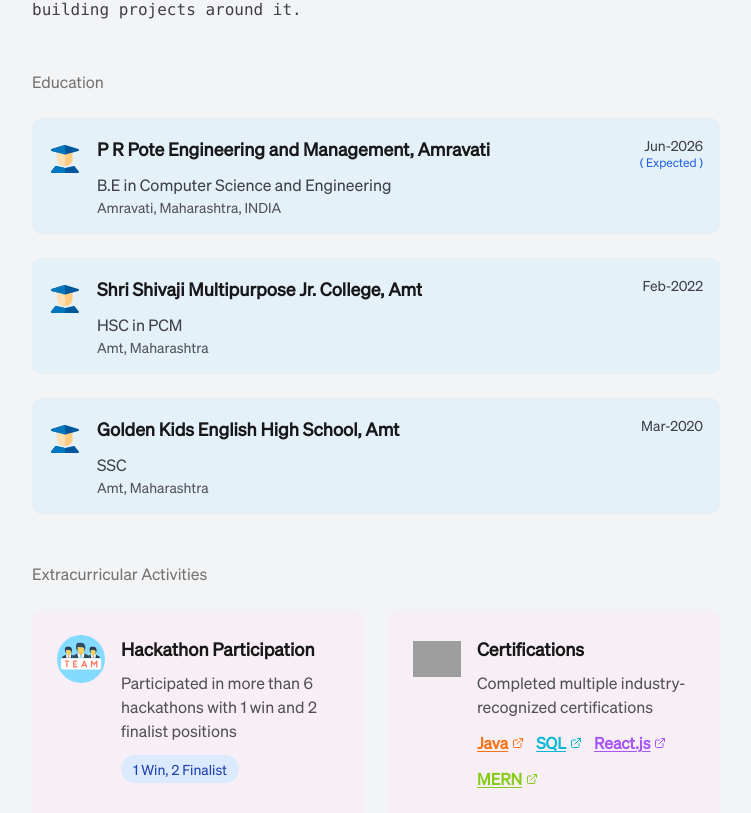
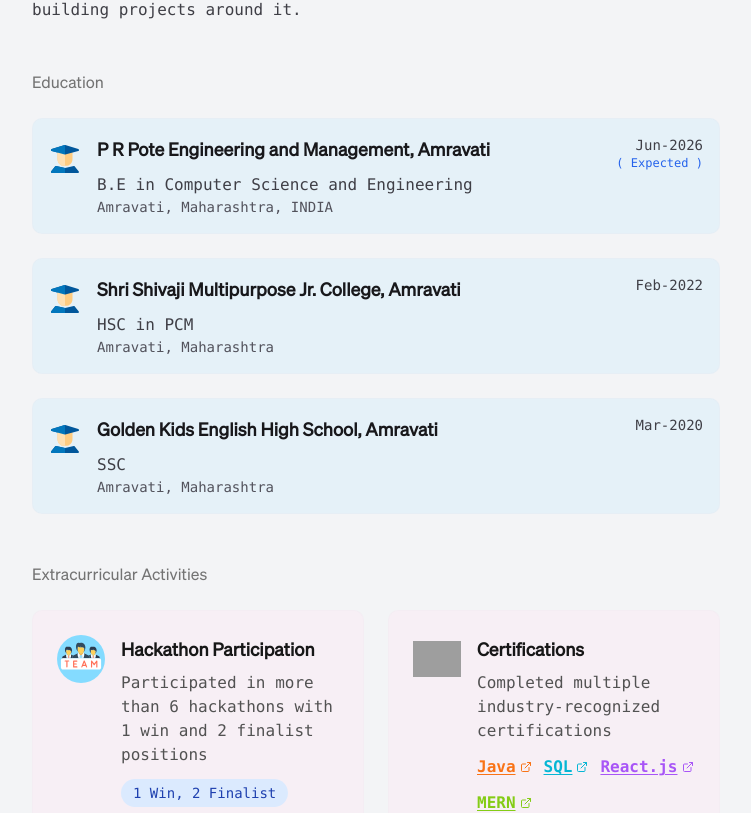
Before and after one commit to Sujal2308/portfolio01, a React (Vite) app: page / in a window 1280 px wide. Shown: the part 1817-2630 px from the top of the page, without its empty margins (264-1015 px from the left). Built offline with nearby package versions, Linux system fonts and the light colour scheme; grey boxes are pictures that could not be loaded; a web font is replaced by a local one.

Commit message:
fix: correct institution and location names in education data; enhance clarity and accuracy

```diff
--- a/src/features/activities/Activities.tsx
+++ b/src/features/activities/Activities.tsx
@@ -99,7 +99,7 @@ export function Activities({ className }: ActivitiesProps) {
         <div className="grid gap-6 sm:grid-cols-2">
           {paginatedActivities.map((activity, index) => (
             <BlurFade key={activity.title} delay={0.25 + index * 0.1}>
-              <div className="group relative p-6 bg-[rgba(255,228,242,0.35)] dark:bg-black/10 rounded-lg border border-gray-200/20 dark:border-gray-700/30 sm:hover:bg-white/10 sm:dark:hover:bg-black/20 transition-all duration-300 sm:hover:scale-[1.02] min-h-[220px] flex flex-col">
+              <div className="group relative p-6 bg-[rgba(255,228,242,0.35)] dark:bg-black/10 rounded-lg border border-gray-200/20 dark:border-gray-700/30 sm:hover:bg-white/10 sm:dark:hover:bg-black/20 transition-all duration-300 sm:hover:scale-[1.02] min-h-[220px] sm:h-[235px] flex flex-col">
                 <div className="flex items-start space-x-4 flex-1">
                   <div className="flex-shrink-0">
                     <img
@@ -112,13 +112,13 @@ export function Activities({ className }: ActivitiesProps) {
                     <h3 className="text-lg font-semibold text-neutral-900 dark:text-neutral-100 mb-2">
                       {activity.title}
                     </h3>
-                    <p className="text-neutral-600 dark:text-neutral-400 mb-3">
+                    <p className="text-neutral-600 dark:text-neutral-400 mb-3 font-mono">
                       {activity.description}
                     </p>
                     {activity.highlight &&
                       activity.title !== "Web Dev Lead" && (
                         <div className="flex items-center gap-2 mb-3">
-                          <span className="inline-flex items-center px-3 py-1 rounded-full text-sm font-medium bg-blue-100 text-blue-800 dark:bg-blue-900/20 dark:text-blue-400">
+                          <span className="inline-flex items-center px-3 py-1 rounded-full text-sm font-medium bg-blue-100 text-blue-800 dark:bg-blue-900/20 dark:text-blue-400 font-mono">
                             {activity.highlight}
                           </span>
                         </div>
@@ -129,7 +129,7 @@ export function Activities({ className }: ActivitiesProps) {
                           href="https://drive.google.com/file/d/1hqkhu6YYxUHZ-JK6sUuXGdK82coR5jpI/view?usp=drive_link"
                           target="_blank"
                           rel="noopener noreferrer"
-                          className="inline-flex items-center gap-1 text-base text-black dark:text-white underline decoration-fuchsia-500 decoration-2 underline-offset-4 transition-opacity sm:hover:opacity-80"
+                          className="inline-flex items-center gap-1 text-base text-black dark:text-white underline decoration-fuchsia-500 decoration-2 underline-offset-4 transition-opacity sm:hover:opacity-80 font-mono"
                         >
                           See Credentials
                           <ExternalLink
@@ -147,7 +147,7 @@ export function Activities({ className }: ActivitiesProps) {
                             href={cert.url}
                             target="_blank"
                             rel="noopener noreferrer"
-                            className="inline-flex items-center gap-1 text-base font-bold underline decoration-1 underline-offset-2 transition-opacity sm:hover:opacity-70"
+                            className="inline-flex items-center gap-1 text-base font-bold underline decoration-1 underline-offset-2 transition-opacity sm:hover:opacity-70 font-mono"
                             style={{
                               color:
                                 cert.color === "orange"
--- a/src/features/education/Education.tsx
+++ b/src/features/education/Education.tsx
@@ -21,16 +21,16 @@ const educationData: EducationItem[] = [
     logo: "student-svgrepo-com.svg",
   },
   {
-    institution: "Shri Shivaji Multipurpose Jr. College, Amt",
+    institution: "Shri Shivaji Multipurpose Jr. College, Amravati",
     degree: "HSC in PCM",
-    location: "Amt, Maharashtra",
+    location: "Amravati, Maharashtra",
     period: "Feb-2022",
     logo: "student-svgrepo-com.svg",
   },
   {
-    institution: "Golden Kids English High School, Amt",
+    institution: "Golden Kids English High School, Amravati",
     degree: "SSC",
-    location: "Amt, Maharashtra",
+    location: "Amravati, Maharashtra",
     period: "Mar-2020",
     logo: "student-svgrepo-com.svg",
   },
@@ -66,24 +66,24 @@ export function Education({ className }: EducationProps) {
                         {edu.institution}
                       </h3>
                     </div>
-                    <p className="text-zinc-700 dark:text-zinc-300 font-medium mt-1">
+                    <p className="text-zinc-700 dark:text-zinc-300 font-medium mt-1 font-mono">
                       {edu.degree}
                     </p>
-                    <p className="text-sm text-zinc-600 dark:text-zinc-400">
+                    <p className="text-sm text-zinc-600 dark:text-zinc-400 font-mono">
                       {edu.location}
                     </p>
                   </div>
                   <div className="flex flex-col items-start sm:items-end mt-2 sm:mt-0">
-                    <span className="text-sm font-medium text-zinc-700 dark:text-zinc-300">
+                    <span className="text-sm font-medium text-zinc-700 dark:text-zinc-300 font-mono">
                       {edu.period}
                       {edu.status && (
-                        <span className="ml-2 text-xs text-blue-600 dark:text-blue-400 font-medium sm:hidden">
+                        <span className="ml-2 text-xs text-blue-600 dark:text-blue-400 font-medium sm:hidden font-mono">
                           {edu.status}
                         </span>
                       )}
                     </span>
                     {edu.status && (
-                      <span className="hidden sm:block text-xs text-blue-600 dark:text-blue-400 font-medium">
+                      <span className="hidden sm:block text-xs text-blue-600 dark:text-blue-400 font-medium font-mono">
                         {edu.status}
                       </span>
                     )}
```
